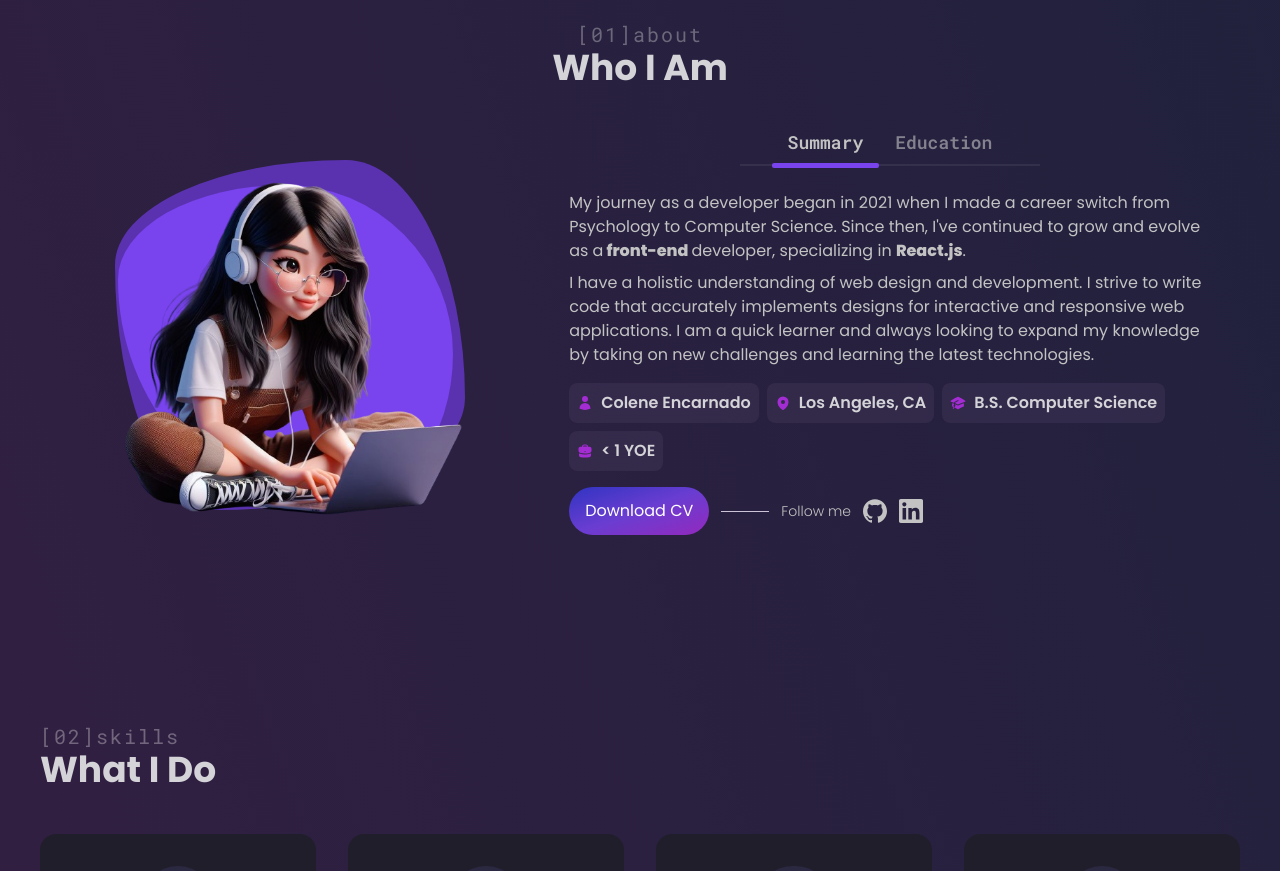
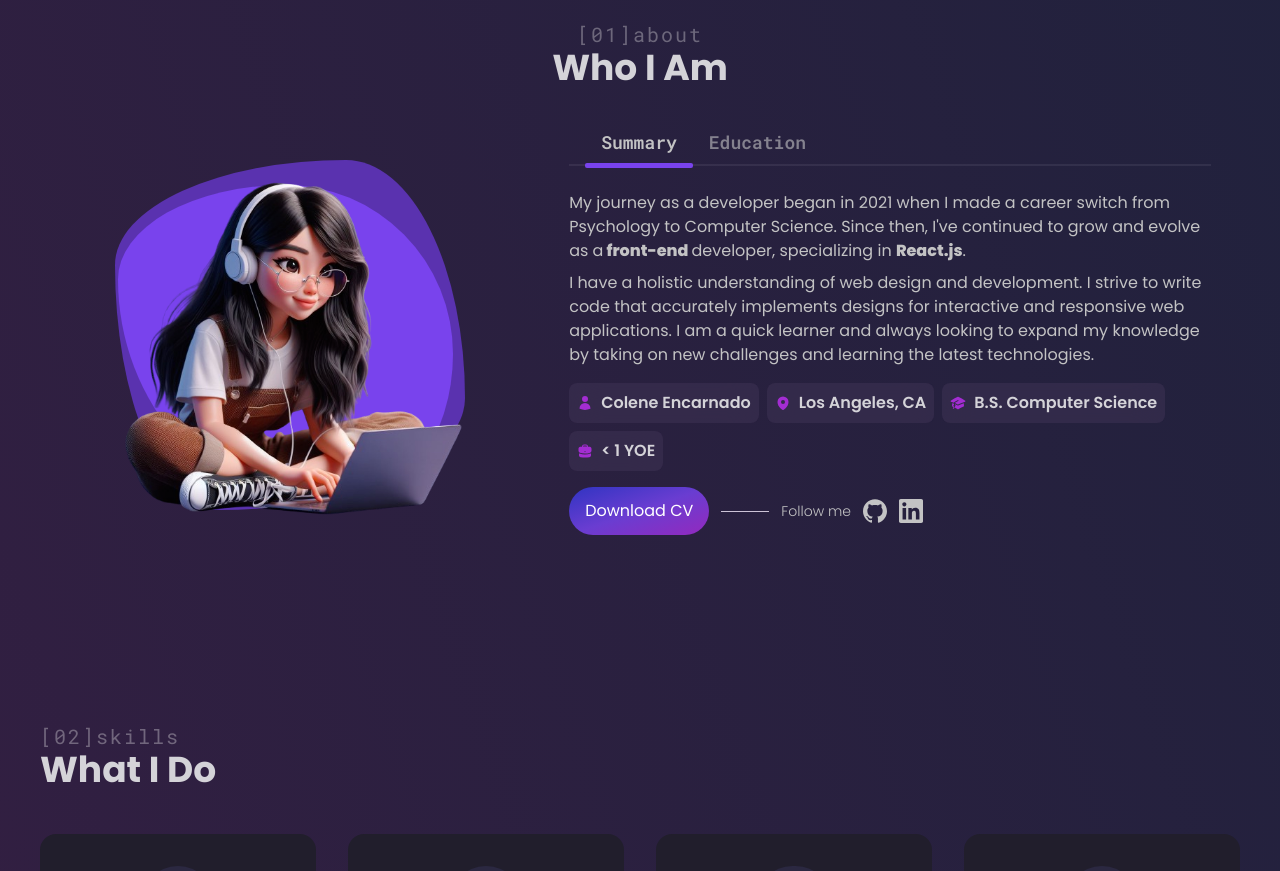
Before and after one commit to encarnac/portfolio, a React (Vite) app: page / in a window 1280 px wide. Shown: the part 860-1731 px from the top of the page. Built offline with nearby package versions, Linux system fonts and the light colour scheme.

Commit message:
Expanded tab to full width and start alignment

```diff
--- a/src/components/AboutSection.jsx
+++ b/src/components/AboutSection.jsx
@@ -80,7 +80,7 @@ const AboutSection = ({ setSelectedPage }) => {
             viewport={{ once: true, amount: 1 }}
             variants={aboutTabs}
             transition={{ type: "tween", duration: 0.3 }}
-            className="relative flex h-fit w-fit flex-row place-self-center border-b-[2px] border-b-[#726C7B]/20 px-2 dark:border-b-[#b7b0c2]/10 sm:px-8 lg:col-span-7 lg:mx-0 lg:my-0"
+            className="relative flex h-fit w-full flex-row place-self-center border-b-[2px] border-b-[#726C7B]/20 px-2 dark:border-b-[#b7b0c2]/10 sm:px-4 lg:col-span-7 lg:mx-0 lg:my-0"
           >
             {AboutMeData.map((tabContent, index) => (
               <Tab
```
